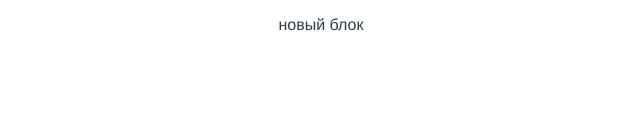
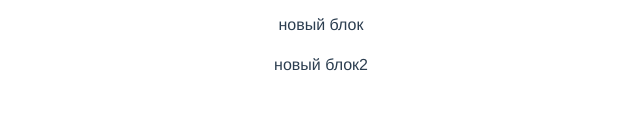
Before and after one commit to acartoon/checklst, a Vue app: page / in a window 1280 px wide. Shown: the part 163-300 px from the top of the page, without its empty margins (319-959 px from the left). Built offline with nearby package versions, Linux system fonts and the light colour scheme.

Commit message:
тесткоммит 2

```diff
--- a/src/App.vue
+++ b/src/App.vue
@@ -1,6 +1,7 @@
 <template>
   <main-screen/>
   <p>новый блок</p>
+  <p>новый блок2</p>
 </template>
 
 <script>
```
